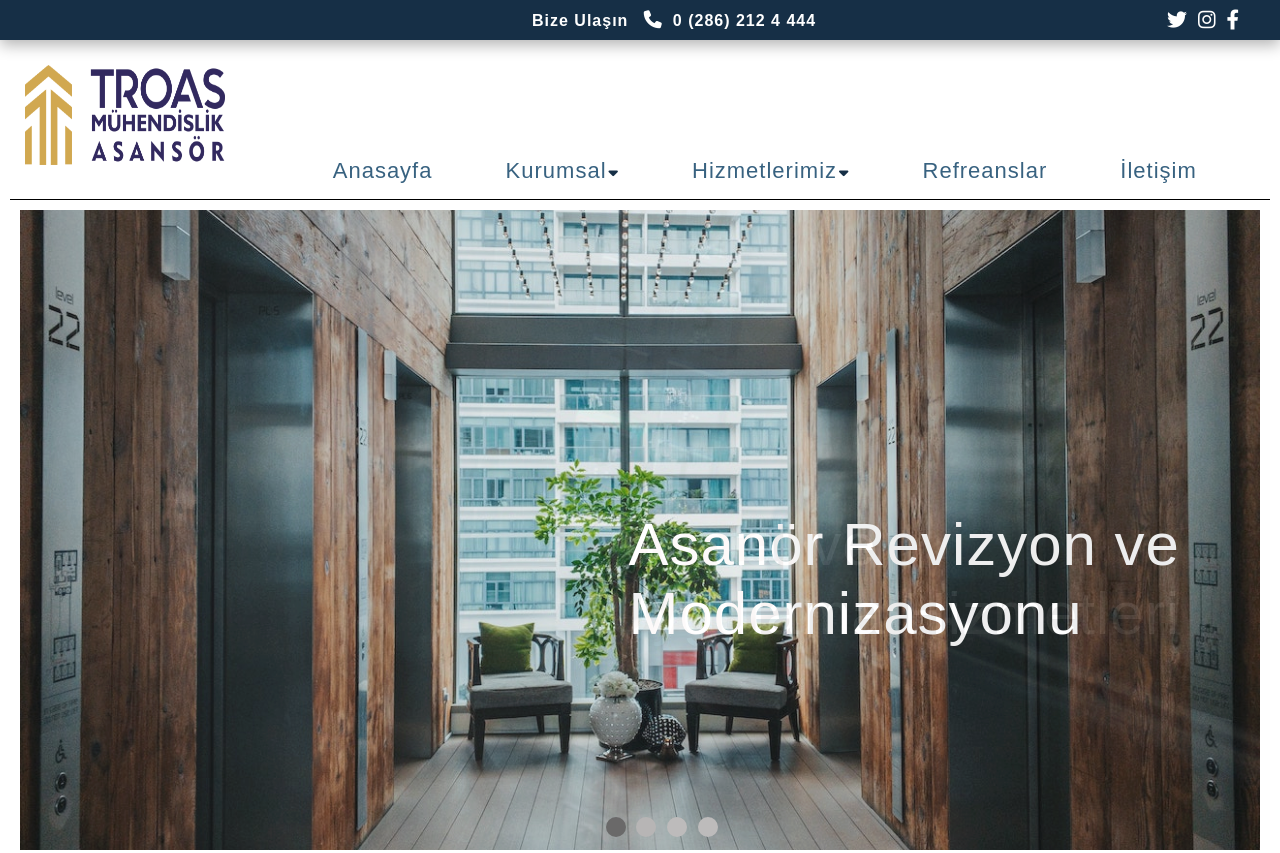
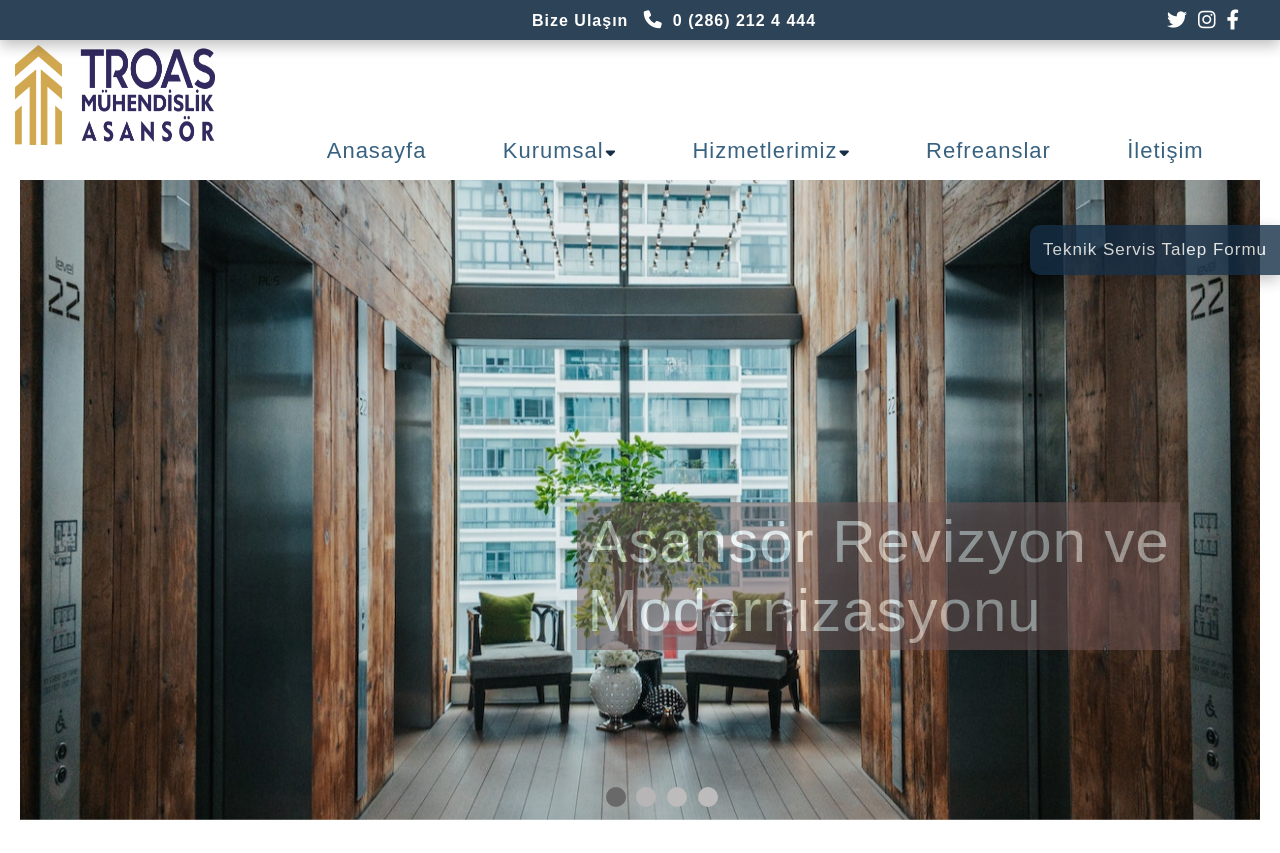
Before and after one commit to ydenizk/troas-website, a plain HTML site: page index.html in a window 1280 px wide. After the commit the page ends 823 px from the top, so only its background shows below. Drawn offline with Linux system fonts and the light colour scheme.

Commit message:
teknik servis sticky button eklendi

```diff
--- a/index.html
+++ b/index.html
@@ -61,7 +61,7 @@
               <li><a href="">Bakım Hizmetleri</a></li>
             </ul>
           </li>
-          <li><a href="#">Refreanslar</a></li>
+          <li><a href="https://www.garaventalift.com">Refreanslar</a></li>
           <li><a href="#">İletişim</a></li>
         </ul>
       </nav>
@@ -70,10 +70,15 @@
     <!-- section--slider -->
     <section class="slider">
       <div class="slider-container">
+
+
+<a href="https://www.garaventalift.com" class="tek-link">Teknik Servis Talep Formu</a>
+
+
          <article class="active">
           <img src="./imgs/lift-4.jpg" alt="" />
           <div class="img-desc">
-            <p>Asanör Revizyon ve</p>
+            <p>Asansör Revizyon ve</p>
             <p>Modernizasyonu</p>
           </div>
         </article>
@@ -95,7 +100,7 @@
          <article>
           <img src="./imgs/lift-6.jpg" alt="" />
           <div class="img-desc">
-            <p>Asanör Bakım </p>
+            <p>Asansör Bakım </p>
               <p>Hizmetleri</p>
           </div>
         </article>
--- a/script.js
+++ b/script.js
@@ -2,8 +2,16 @@
 
 const article = document.querySelectorAll(".slider-container article");
 const button = document.querySelectorAll(".slider-container button");
+const ppAnima=document.querySelectorAll(".img-desc")
 
 let currentSlide = 0;
+
+
+/* const kartal=(article)=>{
+  article.classList.contains("active ")
+    ? ppAnima.classList.add("anima")
+    : ppAnima.classList.remove("anima");
+} */
 
 setInterval(nextImage, 5000);
 
@@ -15,6 +23,8 @@ function nextImage() {
 
   article[currentSlide].classList.add("active");
   button[currentSlide].classList.add("active");
+
+
 }
 
 
--- a/style.css
+++ b/style.css
@@ -45,6 +45,9 @@
 
 header {
   width: 100%;
+  position: fixed;
+  top: 0;
+  z-index: 1000;
 }
 
 /* header(roof) */
@@ -57,6 +60,7 @@ header {
   justify-content: flex-end;
   align-items: center;
   box-shadow: var(--dark-shadow);
+  opacity: 0.9;
 }
 .roof-container {
   width: 60%;
@@ -107,16 +111,17 @@ main {
   width: 100vw;
   display: flex;
   justify-content: center;
+  margin-top: 30px;
 }
 
 .navbar {
   width: 100%;
   max-width: 1280px;
   height: 150px;
-  border-bottom: 1px solid black;
   display: flex;
   padding: 10px;
-  margin: 10px;
+
+  margin-bottom: 0;
   z-index: 500;
 }
 
@@ -135,6 +140,7 @@ main {
   justify-content: space-evenly;
   align-items: flex-end;
   padding-bottom: 6px;
+     z-index: 100;
 }
 .navbar .menu > li > a {
   font-size: 22px;
@@ -142,11 +148,15 @@ main {
   color: hsl(205, 39%, 36%);
   border-radius: 5px;
   transition: var(--primary-transition-2);
+    z-index: 100;
+
+
 }
 
 .navbar .menu li > a > i {
   font-size: 15px;
   padding-left: 2px;
+    z-index: 100;
 }
 
 .navbar .menu > li {
@@ -256,7 +266,6 @@ left: 10px;
 
 /* section--slider */
 section.slider {
-
   height: 640px;
   display: flex;
   justify-content: center;
@@ -270,6 +279,28 @@ section.slider {
   height: 640px;
   position: relative;
 }
+.slider-container > a {
+  position: fixed;
+  width: 250px;
+  height: 50px;
+  background-color: var(--primary-lacivert);
+  z-index: 400;
+  top: 225px;
+  right: 0px;
+  color: white;
+  border-radius: 10px 0 0 10px;
+  line-height: 50px;
+  vertical-align: middle;
+  text-align: center;
+  font-size: 17px;
+  box-shadow: var(--dark-shadow);
+  transition: var(--primary-transition);
+  opacity: 0.8;
+}
+
+.slider-container > a:hover {
+  box-shadow: 5px 4px 14px 6px white;
+}
 
 .slider-container > article {
   position: absolute;
@@ -278,9 +309,8 @@ section.slider {
   top: 0;
   left: 0;
   z-index: 120;
-  transition: opacity 1.2s ease;
+  transition: opacity 1.2s ease-in-out;
   opacity: 0;
-
 }
 .slider-container > article.active {
   opacity: 1;
@@ -291,47 +321,57 @@ section.slider {
   object-fit: cover;
 }
 .slider-container > article > .img-desc {
-
   position: absolute;
   top: 300px;
   right: 80px;
   text-align: left;
+  animation: kartal 8s linear infinite;
+  animation-direction: alternate;
+  background-color: rgb(114, 86, 86);
+  opacity: 0.5;
+  padding: 5px 10px;
 }
 
-.slider-container > article > .img-desc> p {
+.slider-container > article > .img-desc > p {
   color: #fff;
   font-size: 60px;
+  opacity: 1;
+  letter-spacing: 1px;
+}
+/* .anima{
   animation: kartal 1.5s ease;
-}
+} */
 
 /* resim yazı animasyonu */
-@keyframes kartal{
-0%{opacity: 0;
-transform: translatex(100%);}
-100%{opacity: 1;
-transform: translateX(0)}
-
+@keyframes kartal {
+  0% {
+    transform: translateY(20%);
   }
-.slider-container .btns-hover{
+  25% {
+    transform: translateY(0);
+  }
+  50% {
+    transform: translateY(20%);
+  }
+  100% {
+    transform: translateY(0);
+  }
+}
+.slider-container .btns-hover {
   position: absolute;
   bottom: 10px;
   left: 47%;
   z-index: 200;
-
 }
-.slider-container .btns-hover button{
-
+.slider-container .btns-hover button {
   width: 20px;
   height: 20px;
   border-radius: 50%;
   margin: 0 3px;
-background-color:rgb(189, 187, 187);
+  background-color: rgb(189, 187, 187);
   cursor: pointer;
   transition: background-color 1.2s ease;
-
 }
-.slider-container .btns-hover button.active{
-
-background-color:rgb(100, 99, 99);
-
+.slider-container .btns-hover button.active {
+  background-color: rgb(100, 99, 99);
 }
```
Lines whose indentation alone changed are shown as unchanged.
